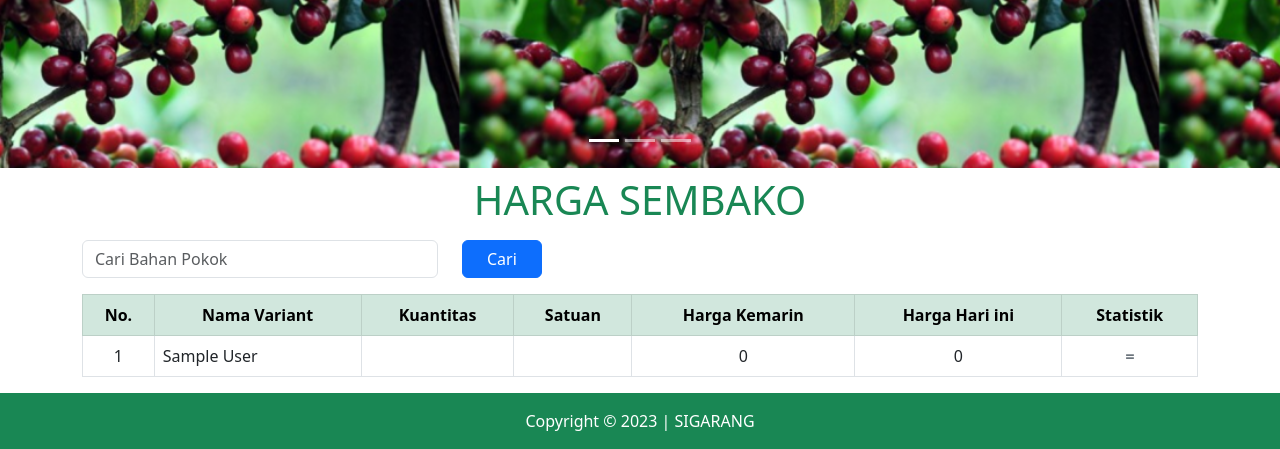
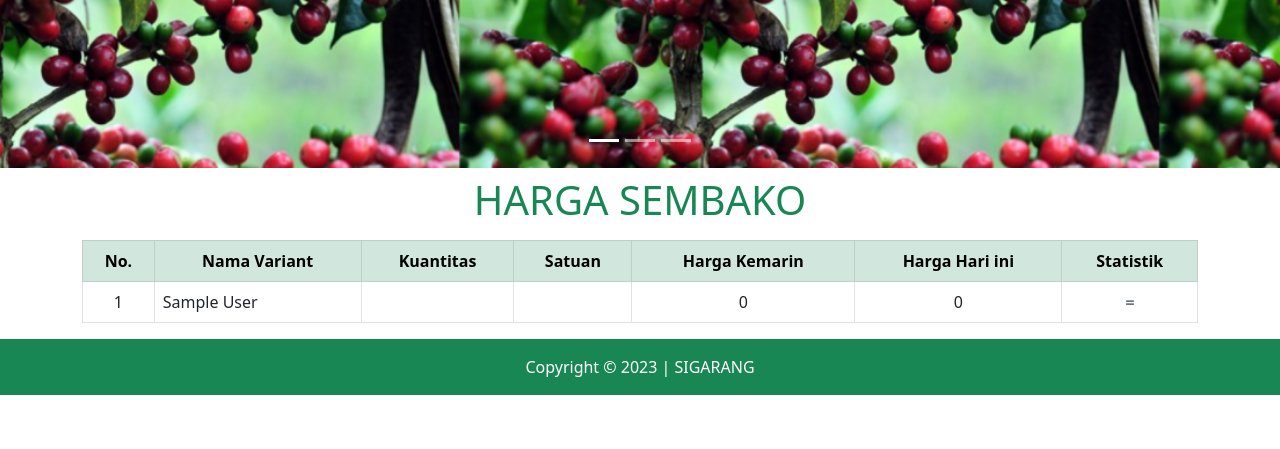
Before and after one commit to almer06/SiGarang, a Django app: page / in a window 1280 px wide. Shown: the part 550-999 px from the top of the page. After the commit the page ends 945 px from the top, so only its background shows below. Run offline with Django 4.2, Linux system fonts and the light colour scheme; tables that the repository leaves empty hold one stand-in row (values such as "Sample post"); data that the repository does not hold is empty; some libraries are stand-ins or nearby versions.

Commit message:
remove search bahan sembako

```diff
--- a/templates/visitor/harga-sembako.html
+++ b/templates/visitor/harga-sembako.html
@@ -9,16 +9,6 @@
         {% endif %}
 
 
-        <form method="get">
-            <div class="row">
-                <div class="col-12 col-sm-6 col-lg-4 mb-3">
-                    <input type="text" autocomplete="off" value="{{ request.GET.name }}" name="name" class="form-control" placeholder="Cari Bahan Pokok">
-                </div>
-                <div class="col-12 col-sm-6 col-lg-4 mb-3">
-                    <button class="btn btn-primary px-4">Cari</button>
-                </div>
-            </div>
-        </form>
 
         <div class="table-responsive">
         <table class="table table-bordered">
```
